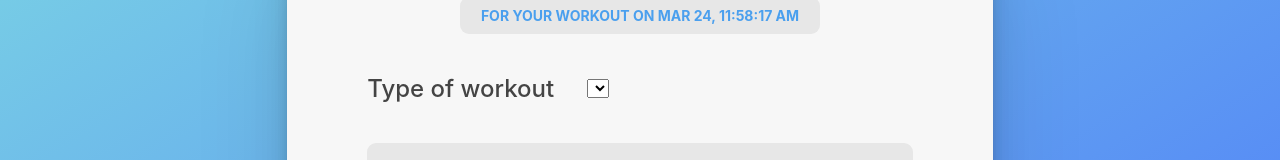
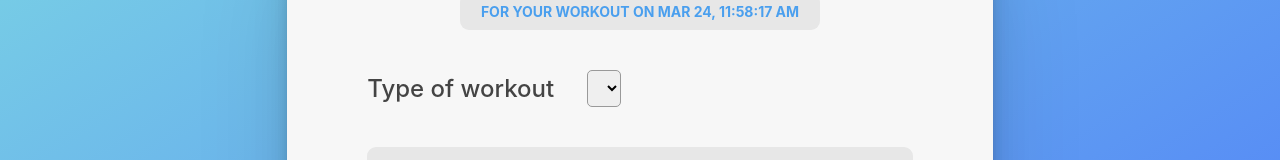
Before and after one commit to njahi/Workout-Timer, a React (Vite) app: page / in a window 1280 px wide. Shown: the part 318-478 px from the top of the page. Built offline with nearby package versions, Linux system fonts and the light colour scheme.

Commit message:
styled the select element

```diff
--- a/src/index.css
+++ b/src/index.css
@@ -111,3 +111,10 @@ label {
   display: block;
   width: 20rem;
 }
+select {
+  font-family: inherit;
+  font-size: 1.8rem;
+  padding: 0.6rem;
+  border: 1px solid #999;
+  border-radius: 5px;
+}
```
